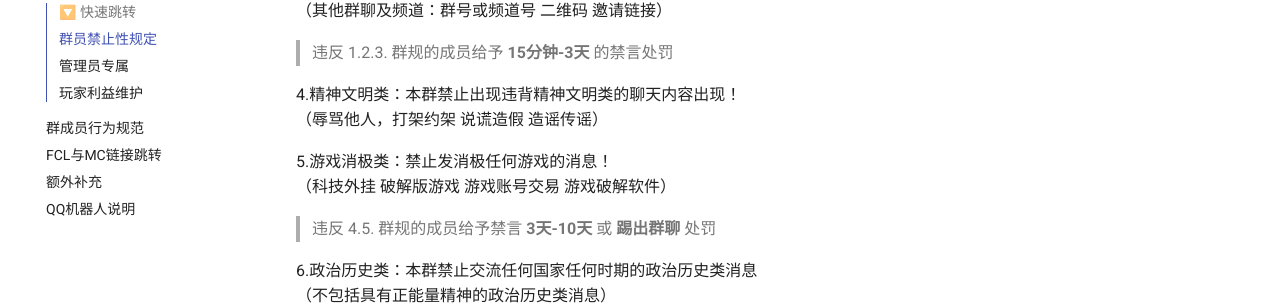
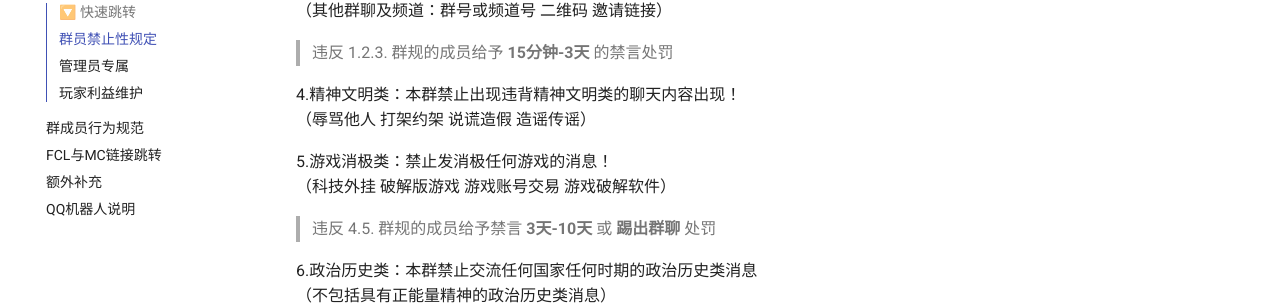
Before and after one commit to WaterGodFurina/WaterGodFurina.github.io, an MkDocs documentation site: the page built from docs/details.md, in a window 1280 px wide and 900 px high, scrolled down 421 px. Shown: the part 150-455 px from the top of the window. Built offline with MkDocs 1.6.1 and Material for MkDocs 9.7.7, drawn with Linux system fonts in a browser that asks for light colours.

```diff
--- a/docs/details.md
+++ b/docs/details.md
@@ -16,7 +16,7 @@
 > 违反 1.2.3. 群规的成员给予 **15分钟-3天** 的禁言处罚
 
 4.精神文明类：本群禁止出现违背精神文明类的聊天内容出现！
-（辱骂他人，打架约架 说谎造假 造谣传谣）
+（辱骂他人 打架约架 说谎造假 造谣传谣）
 
 5.游戏消极类：禁止发消极任何游戏的消息！
 （科技外挂 破解版游戏 游戏账号交易 游戏破解软件）
```
